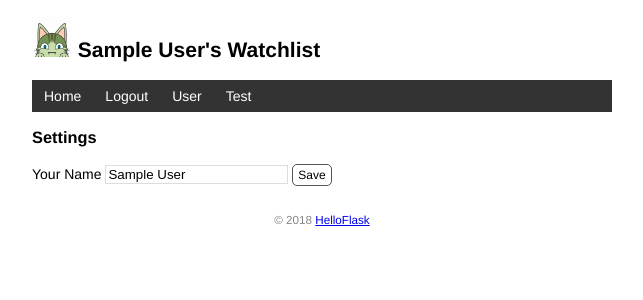
After one commit to yuanhes/watchlist, a Flask app: page /settings in a window 1280 px wide. The commit adds this page. Shown: the top 300 px of the page, without its empty margins (318-961 px from the left). Run offline with Flask 3, Linux system fonts and the light colour scheme; the visitor is signed in with stand-in values (Sample User, id 1).

Commit message:
Realize user authentication with Flask-Login

```diff
--- a/app.py
+++ b/app.py
@@ -1,6 +1,8 @@
 import os
 import sys
 
+from flask_login import login_required, logout_user
+from flask_login import login_user, current_user
 
 # SQLite URI compatible
 WIN = sys.platform.startswith('win')
@@ -20,10 +22,18 @@ app.config['SQLALCHEMY_TRACK_MODIFICATIONS'] = False  # 关闭对模型修改的
 # 在扩展类实例化前加载配置
 db = SQLAlchemy(app)  # 初始化扩展，传入程序实例 app
 
-class User(db.Model):  # 表名将会是 user（自动生成，小写处理）
+from flask_login import UserMixin
+
+class User(db.Model, UserMixin):  # 表名将会是 user（自动生成，小写处理）
     id = db.Column(db.Integer, primary_key=True)  # 主键
     name = db.Column(db.String(20))  # 名字
+    username = db.Column(db.String(20))  # 用户名
+    password_hash = db.Column(db.String(128))  # 密码散列值
+    def set_password(self, password):  # 用来设置密码的方法，接受密码作为参数
+        self.password_hash = generate_password_hash(password)  # 将生成的密码保持到对应字段
 
+    def validate_password(self, password):  # 用于验证密码的方法，接受密码作为参数
+        return check_password_hash(self.password_hash, password)  # 返回布尔值
 
 class Movie(db.Model):  # 表名将会是 movie
     id = db.Column(db.Integer, primary_key=True)  # 主键
@@ -76,6 +86,8 @@ app.config['SECRET_KEY'] = 'dev'  # 等同于 app.secret_key = 'dev'
 @app.route('/index', methods=['GET', 'POST'])
 def index():
     if request.method == 'POST':  # 判断是否是 POST 请求
+        if not current_user.is_authenticated:  # 如果当前用户未认证
+            return redirect(url_for('login'))  # 重定向到主页
         # 获取表单数据
         title = request.form.get('title')  # 传入表单对应输入字段的 name 值
         year = request.form.get('year')
@@ -99,8 +111,9 @@ def hello():
     return '<h1>Welcome to My Watchlist! <br> 欢迎来到我的观影列表！</h1><img src="http://helloflask.com/totoro.gif">'
 
 @app.route('/user/<name>')
+@login_required  # 登录保护
 def user_page(name):
-    return f'User: {escape(name)}'
+    return render_template('user_page.html')
 
 @app.route('/test')
 def test_url_for():
@@ -130,6 +143,7 @@ def inject_user():
     return dict(user=user)
 
 @app.route('/movie/edit/<int:movie_id>', methods=['GET', 'POST'])
+@login_required  # 登录保护
 def edit(movie_id):
     movie = Movie.query.get_or_404(movie_id)
 
@@ -150,9 +164,103 @@ def edit(movie_id):
     return render_template('edit.html', movie=movie)  # 传入被编辑的电影记录
 
 @app.route('/movie/delete/<int:movie_id>', methods=['POST'])
+@login_required  # 登录保护
 def delete(movie_id):
     movie = Movie.query.get_or_404(movie_id)  # 获取电影记录
     db.session.delete(movie)  # 删除对应的记录
     db.session.commit()  # 提交数据库会话
     flash('Item deleted.')
     return redirect(url_for('index'))  # 重定向回主页
+
+import click
+from werkzeug.security import generate_password_hash, check_password_hash
+
+@app.cli.command()
+@click.option('--username', prompt=True, help='The username used to login.')
+@click.option('--password', prompt=True, hide_input=True, confirmation_prompt=True, help='The password used to login.')
+def admin(username, password):
+    """Create user."""
+    db.create_all()
+
+    user = User.query.first()
+    if user is not None:
+        click.echo('Updating user...')
+        user.username = username
+        user.set_password(password)  # 设置密码
+    else:
+        click.echo('Creating user...')
+        user = User(username=username, name='Admin')
+        user.set_password(password)  # 设置密码
+        db.session.add(user)
+
+    db.session.commit()  # 提交数据库会话
+    click.echo('Done.')
+
+from flask_login import LoginManager
+
+login_manager = LoginManager(app)  # 实例化扩展类
+
+@login_manager.user_loader
+def load_user(user_id):  # 创建用户加载回调函数，接受用户 ID 作为参数
+    user = User.query.get(int(user_id))  # 用 ID 作为 User 模型的主键查询对应的用户
+    return user  # 返回用户对象
+
+from flask_login import login_user
+# ...
+
+@app.route('/login', methods=['GET', 'POST'])
+def login():
+    if request.method == 'POST':
+        username = request.form['username']
+        password = request.form['password']
+
+        if not username or not password:
+            flash('Invalid input.')
+            return redirect(url_for('login'))
+
+        user = User.query.first()
+        # 验证用户名和密码是否一致
+        if username == user.username and user.validate_password(password):
+            login_user(user)  # 登入用户
+            flash('Login success.')
+            return redirect(url_for('index'))  # 重定向到主页
+
+        flash('Invalid username or password.')  # 如果验证失败，显示错误消息
+        return redirect(url_for('login'))  # 重定向回登录页面
+
+    return render_template('login.html')
+
+
+from flask_login import login_required, logout_user
+# ...
+
+@app.route('/logout')
+@login_required  # 用于视图保护，后面会详细介绍
+def logout():
+    logout_user()  # 登出用户
+    flash('Goodbye.')
+    return redirect(url_for('index'))  # 重定向回首页
+
+from flask_login import login_required, current_user
+# ...
+
+@app.route('/settings', methods=['GET', 'POST'])
+@login_required
+def settings():
+    if request.method == 'POST':
+        name = request.form['name']
+
+        if not name or len(name) > 20:
+            flash('Invalid input.')
+            return redirect(url_for('settings'))
+
+        current_user.name = name
+        # current_user 会返回当前登录用户的数据库记录对象
+        # 等同于下面的用法
+        # user = User.query.first()
+        # user.name = name
+        db.session.commit()
+        flash('Settings updated.')
+        return redirect(url_for('index'))
+
+    return render_template('settings.html')
--- a/templates/base.html
+++ b/templates/base.html
@@ -23,8 +23,13 @@
     <nav>
         <ul>
             <li><a href="{{ url_for('index') }}">Home</a></li>
+            {% if not current_user.is_authenticated %}
+            <li><a href="{{ url_for('login') }}">Login</a></li>
+            {% else %}
+            <li><a href="{{ url_for('logout') }}">Logout</a></li>
             <li><a href="{{ url_for('user_page', name=user.name) }}">User</a></li>
             <li><a href="{{ url_for('test_url_for') }}">Test</a></li>
+            {% endif %}
         </ul>
     </nav>
     {%block content %}{% endblock %}
--- a/templates/index.html
+++ b/templates/index.html
@@ -3,20 +3,24 @@
 {% block content %}
 {# 使用 length 过滤器获取 movies 变量的长度 #}
 <p>{{ movies|length }} Titles</p>
+{% if current_user.is_authenticated %}
 <form method="post">
     Name <input type="text" name="title" autocomplete="off" required>
     Year <input type="text" name="year" autocomplete="off" required>
     <input class="btn" type="submit" name="submit" value="Add" onclick="return confirm('Add new item?')" >
 </form>
+{% endif %}
 <ul class="movie-list">
     {% for movie in movies %}  {# 迭代 movies 变量 #}
     <li>
         {{ movie.title }} - {{ movie.year }}
         <span class="float-right">
+        {% if current_user.is_authenticated %}
         <a class="btn" href="{{ url_for('edit', movie_id=movie.id) }}">Edit</a>
         <form class="inline-form" method="post" action="{{ url_for('delete', movie_id=movie.id) }}">
             <input class="btn" type="submit" name="delete" value="Delete" onclick="return confirm('Are you sure?')">
         </form>
+        {% endif %}
         <a class="imdb" href="https://www.imdb.com/find?q={{ movie.title }}" target="_blank" title="Find this movie on IMDb">IMDb</a>
             <a class="douban" href="https://movie.douban.com/subject_search?search_text={{ movie.title }}" target="_blank" title="Find this movie on Douban">Douban</a>
         </span>
--- /dev/null
+++ b/templates/settings.html
@@ -0,0 +1,9 @@
+{% extends 'base.html' %}
+
+{% block content %}
+<h3>Settings</h3>
+<form method="post">
+    Your Name <input type="text" name="name" autocomplete="off" required value="{{ current_user.name }}">
+    <input class="btn" type="submit" name="submit" value="Save">
+</form>
+{% endblock %}
```
Also changed, not shown: templates/login.html (added, +13 -0 lines), templates/user_page.html (added, +9 -0 lines), 1 other file.
